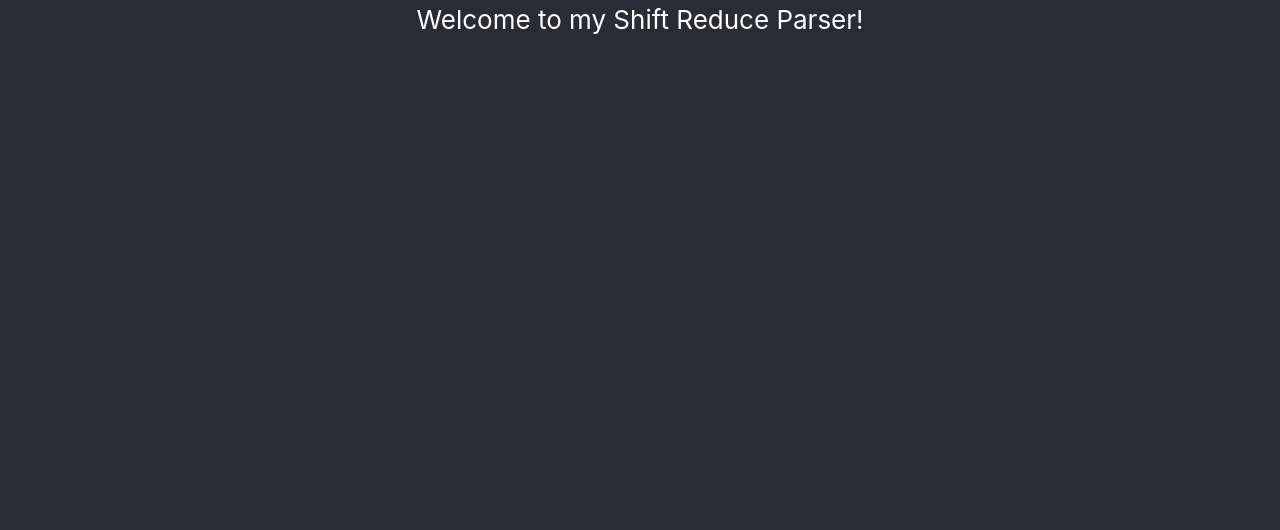
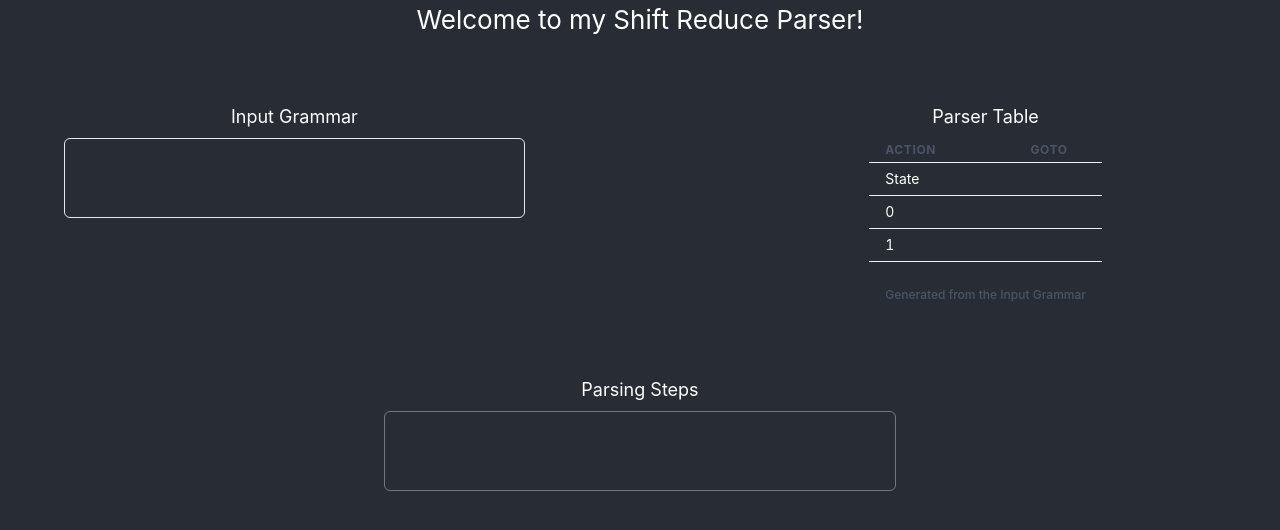
Before and after one commit to blakebollinger/Shift-Reduce-Parser, a React (Create React App) app: page / in a window 1280 px wide. Shown: the top 530 px of the page. Built offline with nearby package versions, Linux system fonts and the light colour scheme.

Commit message:
Added basic UI

```diff
--- a/src/App.tsx
+++ b/src/App.tsx
@@ -1,11 +1,76 @@
 import React from 'react';
 import './App.css';
-import { Text } from '@chakra-ui/react';
+import {
+	Text,
+	Textarea,
+	Flex,
+	Table,
+	TableContainer,
+	TableCaption,
+	Thead,
+	Tr,
+	Th,
+	Tbody,
+	Td,
+	Spacer,
+    VStack
+} from '@chakra-ui/react';
 
 function App() {
 	return (
 		<div className="App">
 			<Text>Welcome to my Shift Reduce Parser!</Text>
+
+			<Flex p={'5%'}>
+
+				<VStack w={'40%'}>
+					<Text fontSize={'lg'}>Input Grammar</Text>
+					<Textarea resize={'none'}/>
+				</VStack>
+
+				<Spacer />
+
+				<VStack w={'40%'}>
+					<Text fontSize={'lg'}>Parser Table</Text>
+
+					<TableContainer >
+					<Table variant='simple' size={'sm'}>
+						<TableCaption>Generated from the Input Grammar</TableCaption>
+						<Thead>
+							<Tr>
+								<Th>Action</Th>
+								<Th></Th>
+								<Th>Goto</Th>
+							</Tr>
+						</Thead>
+						<Tbody>
+							<Tr>
+								<Td>State</Td>
+								<Td></Td>
+								<Td></Td>
+							</Tr>
+							<Tr>
+								<Td>0</Td>
+								<Td></Td>
+								<Td ></Td>
+							</Tr>
+							<Tr>
+								<Td>1</Td>
+								<Td></Td>
+								<Td></Td>
+							</Tr>
+						</Tbody>
+					</Table>
+				</TableContainer>
+				</VStack>
+
+			</Flex>
+
+			<VStack w={'40%'} m={'auto'}>
+				<Text fontSize={'lg'}>Parsing Steps</Text>
+				<Textarea isDisabled resize={'none'}/>
+			</VStack>
+
 		</div>
 	);
 }
```
Also changed, not shown: 1 other file (tests, documents, lock files or other folders).
